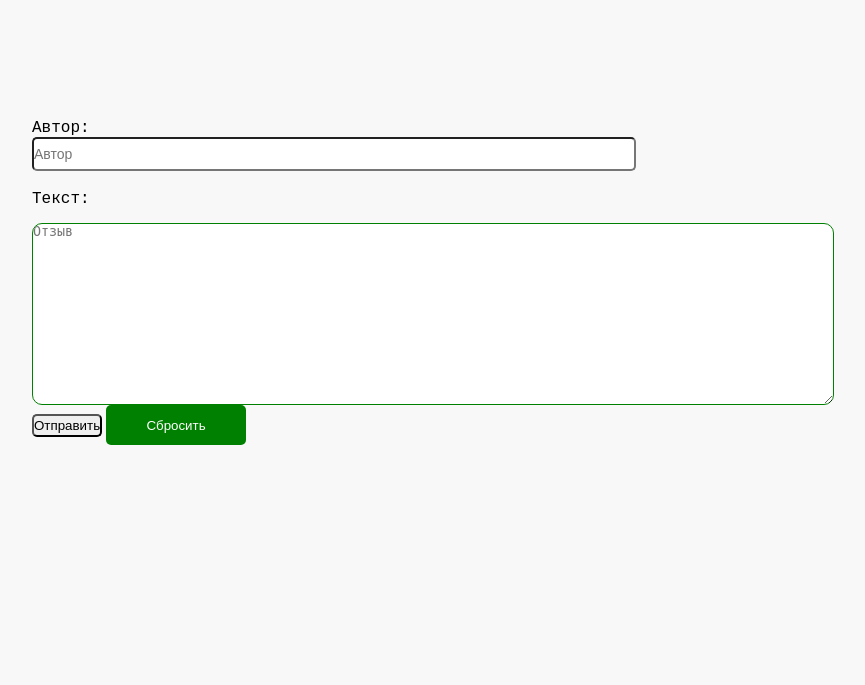
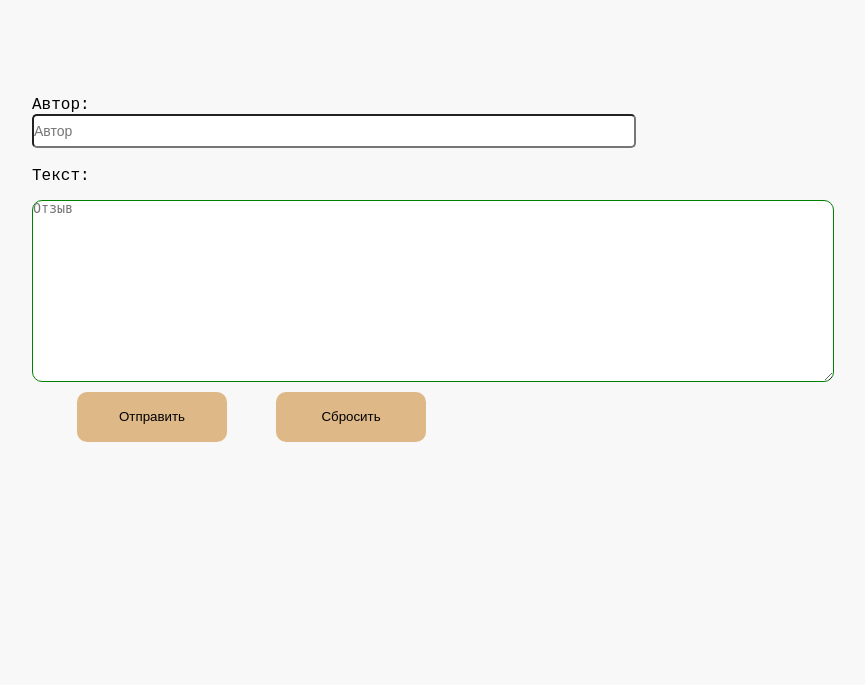
Before and after one commit to 1234567virt/workspace.my, a PHP site: page /product?id=1 in a window 1280 px wide. Shown: the top 685 px of the page, without its empty margins (118-983 px from the left). After the commit the page ends 442 px from the top, so only its background shows below. Run offline with PHP 8.4, Linux system fonts and the light colour scheme; data that the repository does not hold is empty.

Commit message:
css input send big
Signed-off-by: Serj <krupenkosm@bk.ru>

```diff
--- a/public_html/css/product.css
+++ b/public_html/css/product.css
@@ -28,3 +28,24 @@
         font-weight: 600;
         font-size:16px;
 }
+#contact > .submit_call input[type="button"] {
+        margin: 0 auto;
+        width: 150px;
+        height: 50px;
+        border-radius: 10px;
+        border: 0px solid transparent;
+        margin-top: 10px;
+        margin-left: 45px;
+        border-color: aqua;
+        background: burlywood;
+    }
+    .submit_call:hover {
+        width: 150px;
+        height: 50px;
+        border-radius: 10px;
+        border: 0px solid transparent;
+        margin-top: 10px;
+        margin-left: 40px;
+        border-color: black;
+        background: grey;
+    }
--- a/public_html/css/style.css
+++ b/public_html/css/style.css
@@ -222,11 +222,7 @@ textarea:focus{
     text-transform: capitalize;
 }
 
- #contact input[type="button"]{
-    width: 70px;
-    height: 23px;
-    border-radius: 5px;
-}
+
 
 input[type='submit']{
     border:0 solid transparent;
@@ -256,23 +252,7 @@ input[value="Купить"]{
 input[value="Купить"]:hover{
     background:grey;
   }
-
-input[type='reset']:hover{
-   background:red;
-   font-weight: 700;
-}
-
-input[type='reset']{
-    border:0 solid transparent;
-    border-radius:5px;
-    background:green;
-     width: 140px;
-    height: 40px;
-    color:white;
-
- }
-
- #otz textarea{
+#otz textarea{
      margin-top:15px;
      border:1px solid green;
      border-radius:10px;
@@ -286,6 +266,7 @@ input[type='reset']{
      border-radius: 5px;
      border:1px solid blue;
 }
+
 .ime:hover{
     background:yellowgreen;
     color:grey;
@@ -303,3 +284,27 @@ input[type='reset']{
    color:grey;
 
    }
+
+.submit_call{
+    margin:0 auto;
+    width: 150px;
+    height: 50px;
+    border-radius: 10px;
+    border: 0px solid transparent;
+    margin-top: 10px;
+    margin-left: 45px;
+    border-color: aqua;
+    background: burlywood;
+
+}
+
+.submit_call:hover {
+    width: 150px;
+    height: 50px;
+    border-radius: 10px;
+    border: 0px solid transparent;
+    margin-top: 10px;
+    margin-left: 40px;
+    border-color: black;
+    background: grey;
+}
--- a/public_html/product.php
+++ b/public_html/product.php
@@ -58,8 +58,9 @@ $("document").ready(function(){
        </script>
         <meta charset="UTF-8">
         <title><?=$title;?></title>
+        <link rel="stylesheet" href="./css/product.css">
         <link rel="stylesheet" href="./css/style.css">
-        <link rel="stylesheet" href="./css/product.css">
+
         <link rel="stylesheet" href="./css/loader.css">
     </head>
     <body>
@@ -73,7 +74,7 @@ $("document").ready(function(){
      } ?>
 
        <div id="loader-identity"></div>
-     <div style="margin-top:100px" id='info'></div>
+     <div style=" width:65%;margin:3% 15%" id='info'></div>
 
     <?php
      require_once "../templates/product/form_product.php";
--- a/templates/product/form_product.php
+++ b/templates/product/form_product.php
@@ -6,6 +6,6 @@
           </label><br><span id='error2'></span><br>
           <input type="hidden" name='id' value='<?php echo $id;?>'>
           <input type="hidden" name='marka' value='<?php echo $marka;?>'>
-          <input type="button" id='send' value="Отправить">
-          <input type="reset" value="Сбросить">
+          <input type="button" id='send' class="submit_call" value="Отправить">
+          <input type="reset" class="submit_call" value="Сбросить">
 </form>
```
